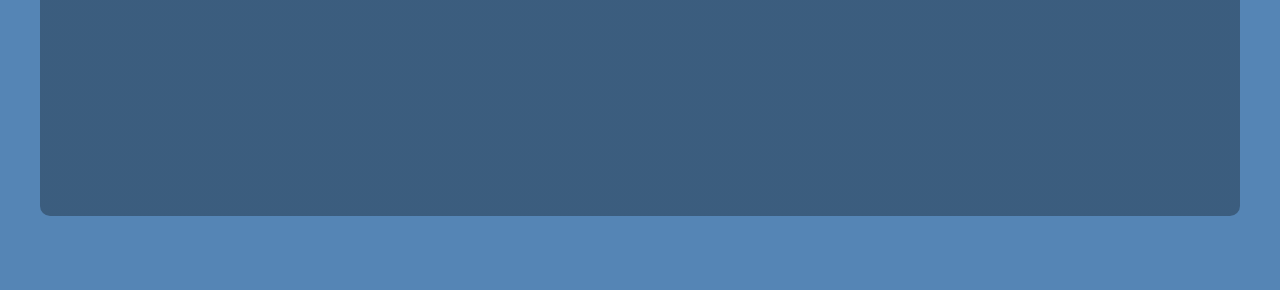
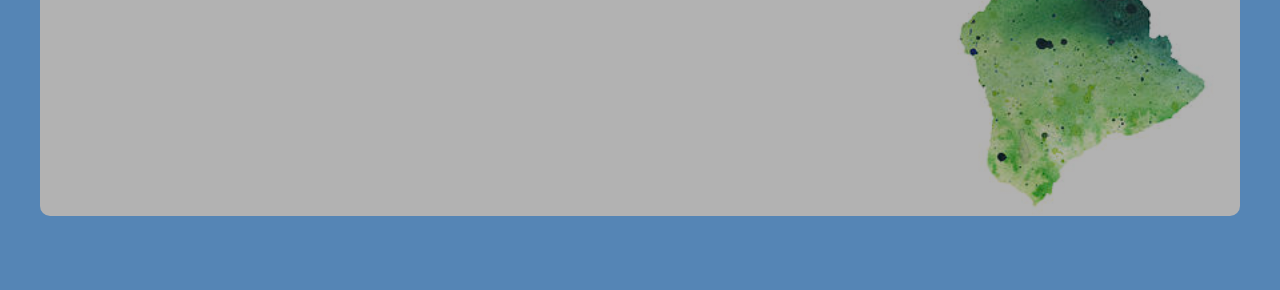
Before and after one commit to crosssamantha128/Hawaii-Paradise-Aloha, a plain HTML site: page index.html in a window 1280 px wide. Shown: the part 510-800 px from the top of the page. Drawn offline with Linux system fonts and the light colour scheme.

Commit message:
Update to images

```diff
--- a/src/style.css
+++ b/src/style.css
@@ -10,7 +10,7 @@ body {
   max-width: 1200px;
   margin: 0 auto;
   background-image: linear-gradient(rgba(0, 0, 0, 0.3), rgba(0, 0, 0, 0.3)),
-    url("/Hawaii-Paradise/images/map4.jpg");
+    url("/images/map4.jpg");
   background-size: cover;
   background-position: center;
   background-repeat: no-repeat;
```
